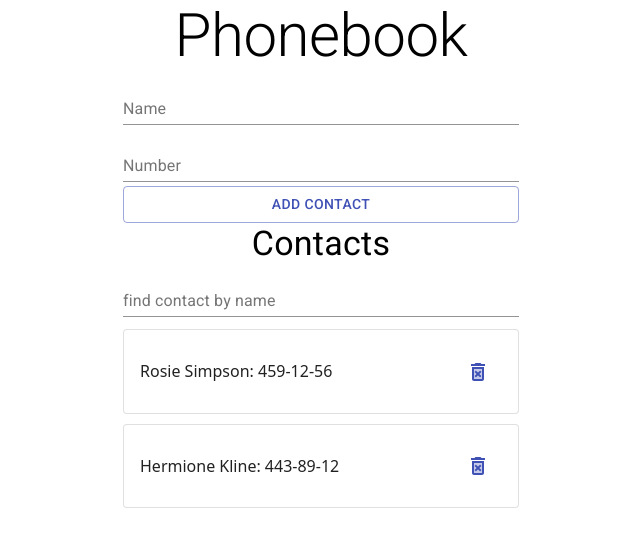
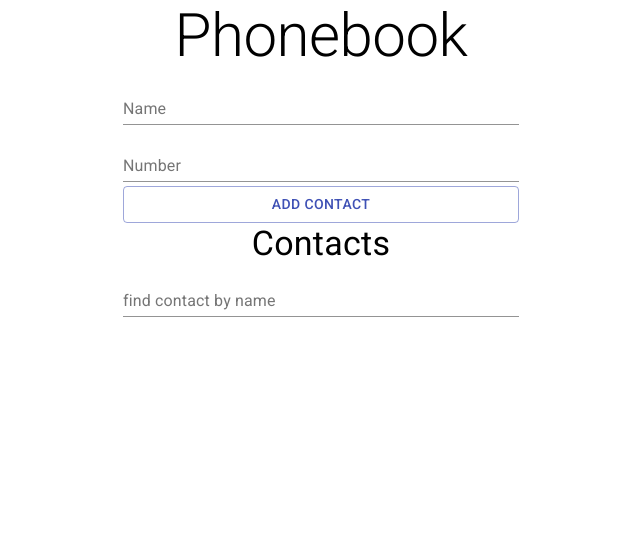
Before and after one commit to Oleksii-Deviatov/goit-react-hw-02-phonebook, a React (Create React App) app: page / in a window 1280 px wide. Shown: the top 544 px of the page, without its empty margins (319-959 px from the left). Built offline with nearby package versions, Linux system fonts and the light colour scheme.

Commit message:
clear contacts

```diff
--- a/src/components/PhoneBook/PhoneBook.jsx
+++ b/src/components/PhoneBook/PhoneBook.jsx
@@ -5,10 +5,7 @@
 import { Container, Typography } from '@material-ui/core';
 
 function PhoneBook() {
-  const [contacts, setContacts] = useState([
-    { id: 'id-1', name: 'Rosie Simpson', number: '459-12-56' },
-    { id: 'id-2', name: 'Hermione Kline', number: '443-89-12' },
-  ]);
+  const [contacts, setContacts] = useState([]);
 
   const [find, setFind] = useState('');
 
```
Also changed, not shown: 6 other files (tests, documents, lock files or other folders).
